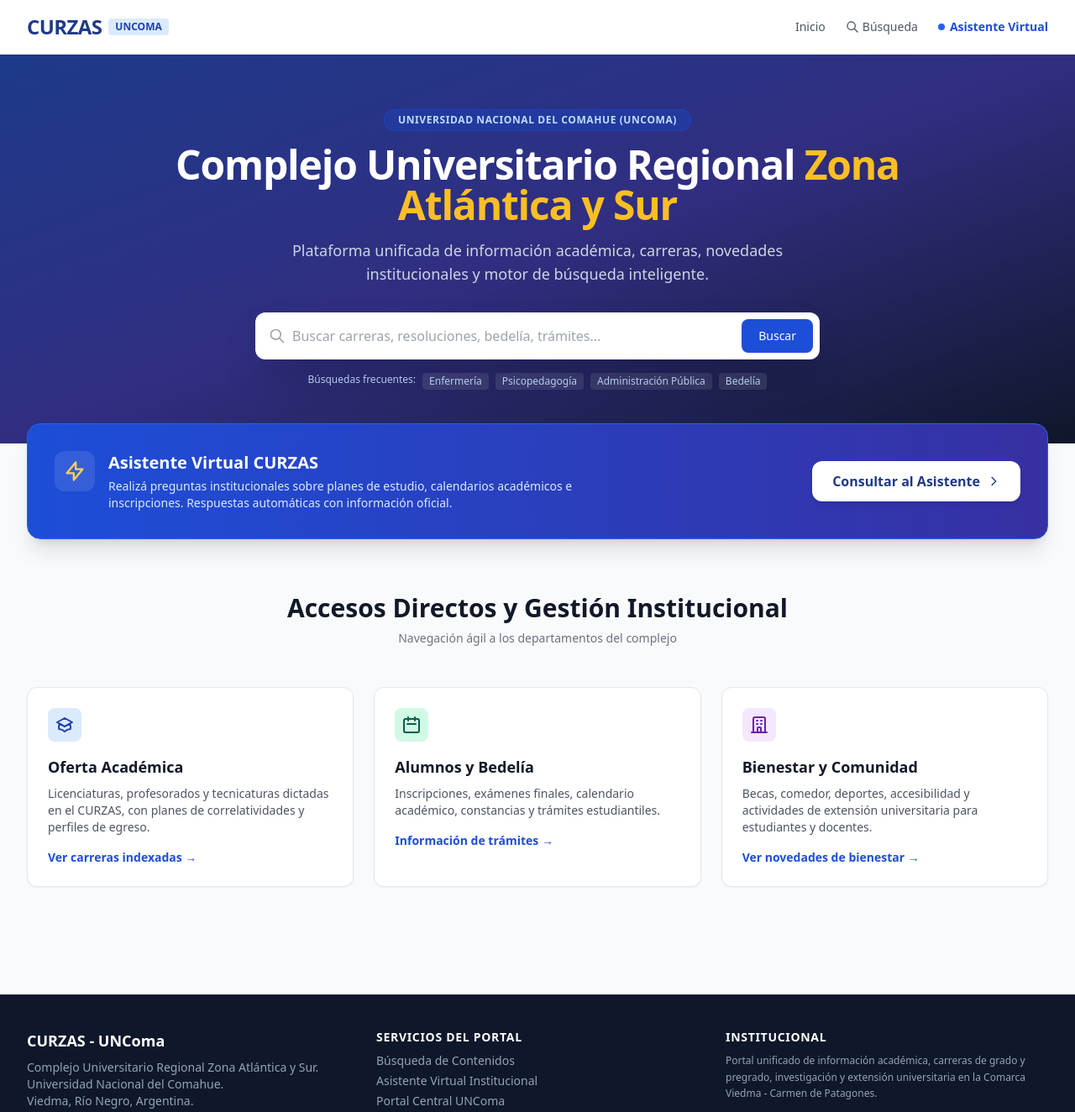
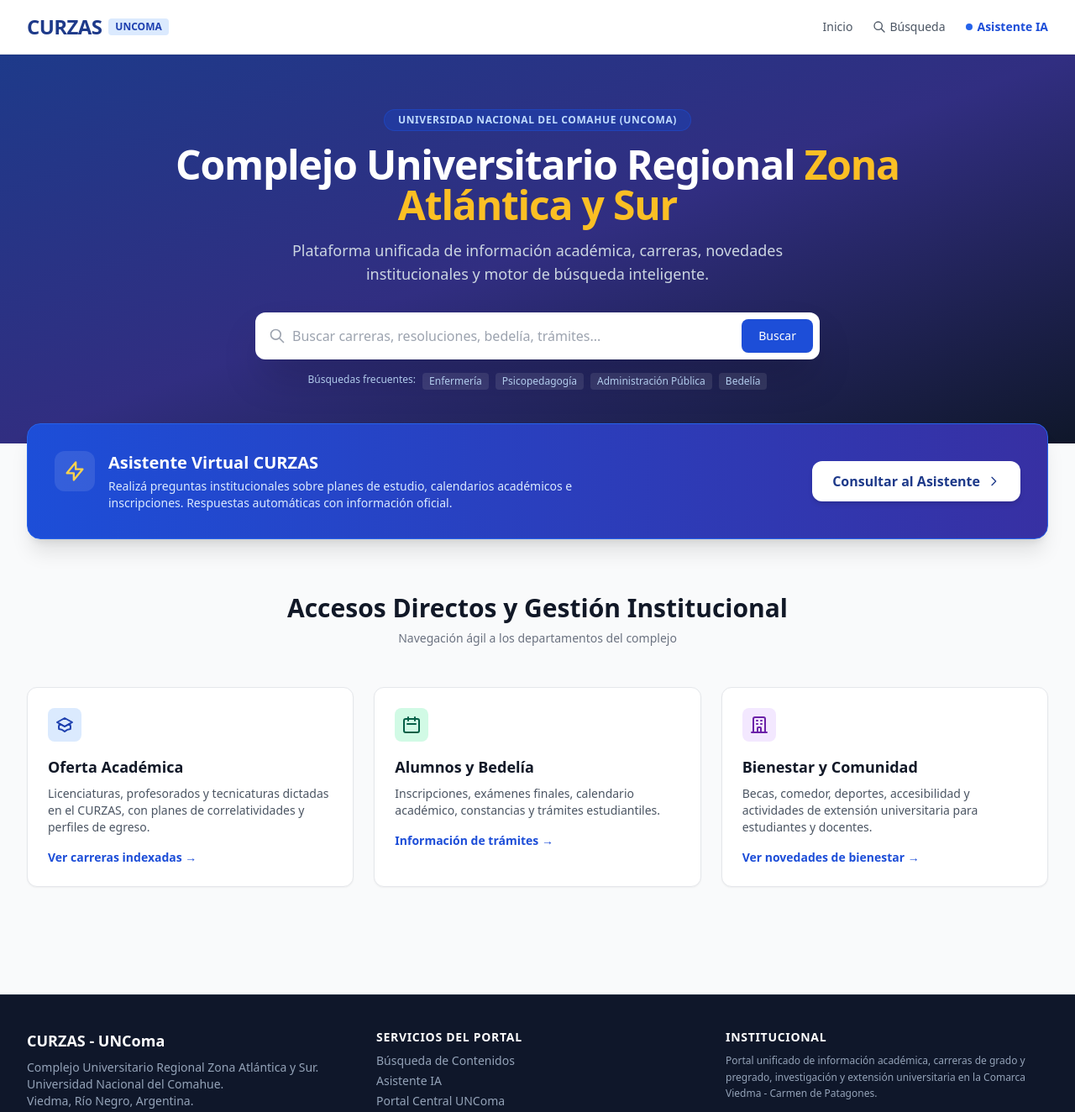
Before and after one commit to niunmango/web_curza, an Astro site in the folder frontend/: page / in a window 1280 px wide. Shown: the top 1324 px of the page at 84% size. Built offline with nearby package versions, Linux system fonts and the light colour scheme; Astro itself is replaced by a stand-in of ours.

Commit message:
fix(ui): renombrar enlace del asistente a 'Asistente IA' sin acrónimos técnicos

```diff
--- a/frontend/src/layouts/Layout.astro
+++ b/frontend/src/layouts/Layout.astro
@@ -40,7 +40,7 @@
             </a>
             <a href="/chat" class="hover:text-blue-900 transition flex items-center gap-1.5 text-blue-700 font-semibold">
               <span class="w-2 h-2 rounded-full bg-blue-600"></span>
-              Asistente Virtual
+              Asistente IA
             </a>
           </nav>
 
@@ -78,7 +78,7 @@
             <h4 class="text-white font-semibold text-sm uppercase tracking-wider mb-2">Servicios del Portal</h4>
             <ul class="space-y-1 text-sm text-slate-400">
               <li><a href="/search" class="hover:text-white transition">Búsqueda de Contenidos</a></li>
-              <li><a href="/chat" class="hover:text-white transition">Asistente Virtual Institucional</a></li>
+              <li><a href="/chat" class="hover:text-white transition">Asistente IA</a></li>
               <li><a href="https://curza.uncoma.edu.ar" target="_blank" class="hover:text-white transition">Portal Central UNComa</a></li>
             </ul>
           </div>
```
